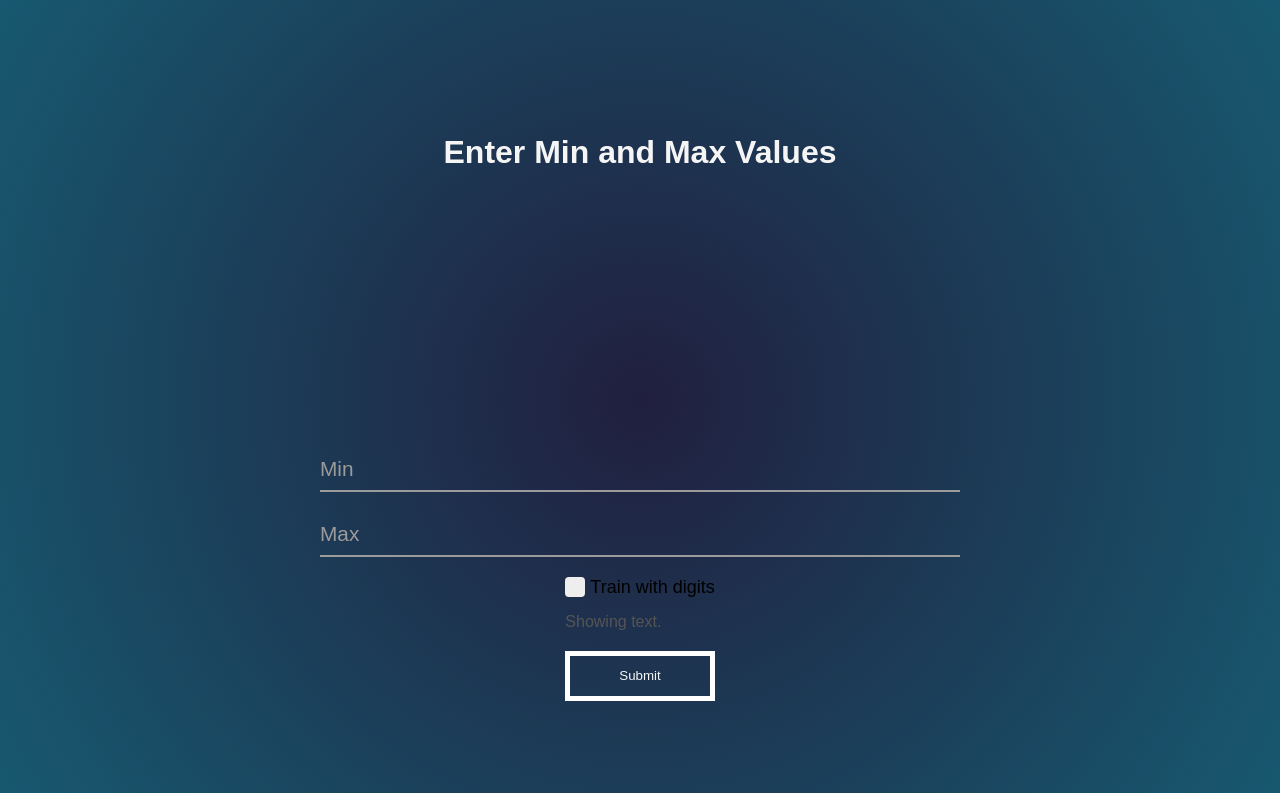
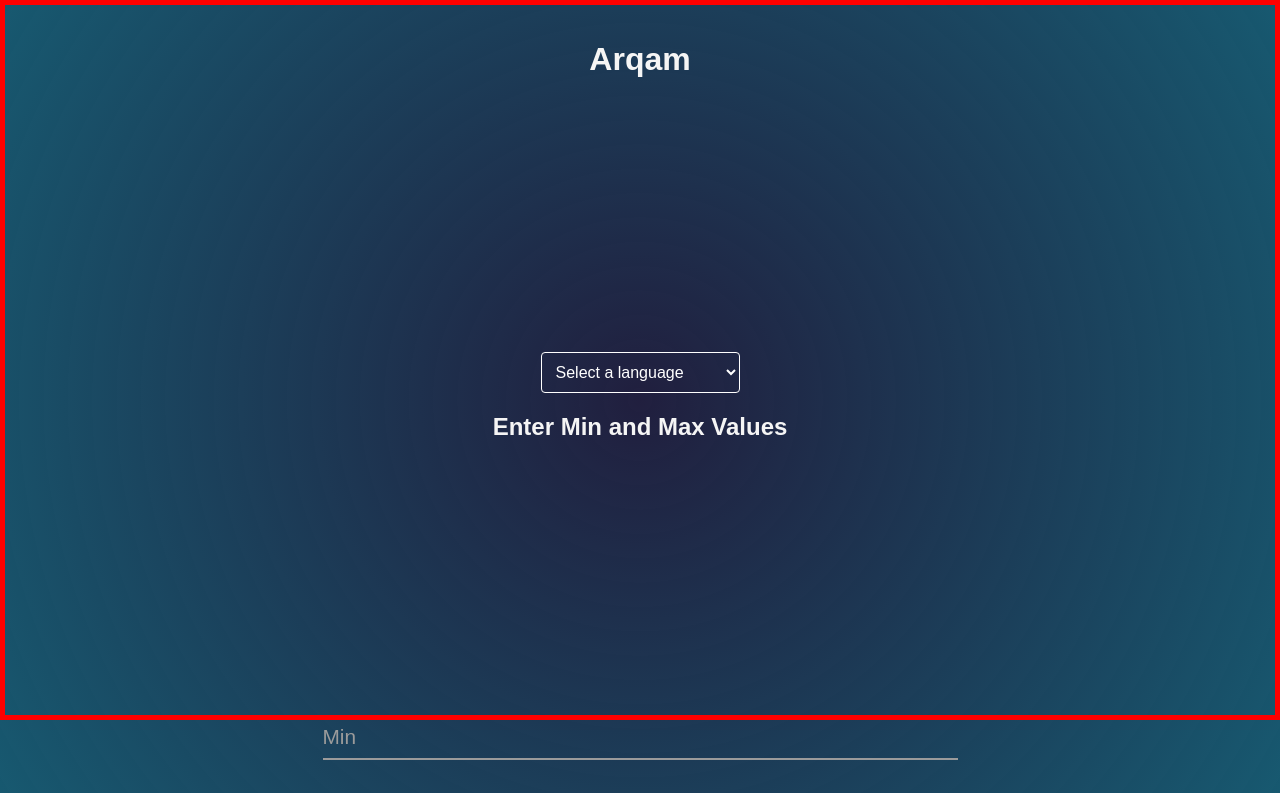
Before and after one commit to ussf88/Numbery, a React (Vite) app: page / in a window 1280 px wide. Shown: the top 793 px of the page. Built offline with nearby package versions, Linux system fonts and the light colour scheme.

Commit message:
add support for mutli language

```diff
--- a/src/InputPage.jsx
+++ b/src/InputPage.jsx
@@ -1,23 +1,28 @@
 import React from "react";
 import { useState } from "react";
 import { useNavigate } from "react-router-dom";
-import './input.css'
+import './input.css';
+import LanguageSelector from "./LanguageSelector";
 export default function InputPage() {
   const [min, setMin] = useState("");
   const [max, setMax] = useState("");
-  const [showdigits, setshowdigits] = useState(false)
+  const [showdigits, setshowdigits] = useState(false);
+  const [langId, setLangId] = useState('fr');
+  const [langcode, setLangcode] = useState('fr-FR');
   const navigate = useNavigate();
 
   const handleSubmit = (e) => {
     e.preventDefault();
-    showdigits ? navigate(`/number?min=${min}&max=${max}`) : navigate(`/text?min=${min}&max=${max}`) ;
+    showdigits ? navigate(`/number?langId=${langId}&langCode=${langcode}&min=${min}&max=${max}`) : navigate(`/text?langId=${langId}&langCode=${langcode}&min=${min}&max=${max}`) ;
   };
   const handleCheckboxChange = () => {
     setshowdigits(!showdigits);
   };
   return (
     <div className="input-container">
-      <h1>Enter Min and Max Values</h1>
+      <h1>Arqam</h1>
+      <LanguageSelector onLanguageSelect={(lang)=>{setLangId(lang.id);setLangcode(lang.code)}}/>
+      <h2>Enter Min and Max Values</h2>
       <form onSubmit={handleSubmit} className="form">
         <div className="form__group field">
           <input value={min}
--- /dev/null
+++ b/src/LanguageSelector.css
@@ -0,0 +1,27 @@
+.language-selector {
+  display: flex;
+  justify-content: center;
+  align-items: center;
+  padding: 20px;
+}
+
+.language-dropdown {
+  padding: 10px;
+  font-size: 16px;
+  border: 1px solid #fff;
+  border-radius: 4px;
+  background-color: transparent;
+  color: #fff;
+  transition: border-color 0.3s ease, box-shadow 0.3s ease;
+}
+
+.language-dropdown:focus {
+  border-color: #007bff;
+  box-shadow: 0 0 8px rgba(0, 123, 255, 0.25);
+}
+
+.language-dropdown option {
+  padding: 10px;
+  background-color: rgba(51, 51, 51, 0.8); /* Dark background with transparency for dropdown options */
+  color: #fff;
+}
--- /dev/null
+++ b/src/LanguageSelector.jsx
@@ -0,0 +1,45 @@
+import React, { useState } from 'react';
+import './LanguageSelector.css';
+
+const languages = [
+  { name: 'English', id: 'en', code: 'en-US' },
+  { name: 'Portuguese (Brazil)', id: 'pt', code: 'pt-BR' },
+  { name: 'Portuguese (Portugal)', id: 'ptPT', code: 'pt-PT' },
+  { name: 'Spanish', id: 'es', code: 'es-ES' },
+  { name: 'French', id: 'fr', code: 'fr-FR' },
+  { name: 'Esperanto', id: 'eo', code: 'eo' },
+  { name: 'Vietnamese', id: 'vi', code: 'vi-VN' },
+  { name: 'Arabic', id: 'ar', code: 'ar-SA' },
+  { name: 'Azerbaijan', id: 'az', code: 'az-AZ' },
+  { name: 'Turkish', id: 'tr', code: 'tr-TR' },
+  { name: 'English (Indian)', id: 'enIndian', code: 'en-IN' },
+  { name: 'Ukrainian', id: 'uk', code: 'uk-UA' },
+  { name: 'Indonesian', id: 'id', code: 'id-ID' },
+  { name: 'Russian', id: 'ru', code: 'ru-RU' },
+];
+
+const LanguageSelector = ({ onLanguageSelect }) => {
+  const [selectedLanguage, setSelectedLanguage] = useState('');
+
+  const handleChange = (event) => {
+    const selectedLang = event.target.value;
+    setSelectedLanguage(selectedLang);
+    const language = languages.find(lang => lang.id === selectedLang);
+    onLanguageSelect({ id: selectedLang, code: language.code });
+  };
+
+  return (
+    <div className="language-selector">
+      <select value={selectedLanguage} onChange={handleChange} className="language-dropdown">
+        <option value="" disabled>Select a language</option>
+        {languages.map((language) => (
+          <option key={language.id} value={language.id}>
+            {language.name}
+          </option>
+        ))}
+      </select>
+    </div>
+  );
+};
+
+export default LanguageSelector;
--- a/src/NumberPage.jsx
+++ b/src/NumberPage.jsx
@@ -8,6 +8,8 @@ export default function NumberPage() {
     const navigate = useNavigate();
     const min = parseInt(searchParams.get('min'));
     const max = parseInt(searchParams.get('max'));
+    const langId = searchParams.get("langId") ?? 'en';
+    const langCode = searchParams.get("langCode") ?? 'en-US';
     const [number, setNumber] = useState(null);
     const [showWritten, setShowWritten] = useState(false);
     const [count, setCount] = useState(0);
@@ -44,15 +46,15 @@ export default function NumberPage() {
             setCount(c=>c+1);
             localStorage.setItem(countKey,newCount);
             setShowWritten(true);
-            const writtenText = writtenNumber(number, { lang: 'fr' });
-            speak(writtenText);
+            const writtenText = writtenNumber(number, { lang: langId });
+            speak(writtenText,langCode);
         }
     };
     return (
         <div className="number-container">
                 <h1>{number}</h1>
 
-                <div className='number-text-container'>{showWritten && <p className='number-text'>{writtenNumber(number, { lang: 'fr' })}</p>}</div>
+                <div className='number-text-container'>{showWritten && <p className='number-text'>{writtenNumber(number, { lang: langId })}</p>}</div>
                 <button onClick={handleRevealClick}>
                     {showWritten ? 'Next' : 'Reveal'}
                 </button>
--- a/src/TextPage.jsx
+++ b/src/TextPage.jsx
@@ -8,6 +8,8 @@ export default function TextPage() {
   const navigate = useNavigate();
   const min = parseInt(searchParams.get("min"));
   const max = parseInt(searchParams.get("max"));
+  const langId = searchParams.get("langId") ?? 'en';
+  const langCode = searchParams.get("langCode") ?? 'en-US';
   const [number, setNumber] = useState(null);
   const [result, setResult] = useState('');
   const [resultClassName, setresultClassName] = useState('result')
@@ -48,7 +50,7 @@ export default function TextPage() {
             setCount(c=>c+1);
             localStorage.setItem(countKey,newCount);
         }else{
-            speak(writtenNumber(number, { lang: "fr" }));
+            speak(writtenNumber(number, { lang: langId }),langCode);
             setResult('');
            setresultClassName('result'+(result !='' && result!=null? ' wrong': ''))
         }
@@ -59,7 +61,7 @@ export default function TextPage() {
 };
 const isCorrect = ()=> parseInt(result)==number;
   useEffect(() => {
-    if (number != null) speak(writtenNumber(number, { lang: "fr" }));
+    if (number != null) speak(writtenNumber(number, { lang: langId }),langCode);
   }, [number]);
 
   return (
@@ -70,7 +72,7 @@ const isCorrect = ()=> parseInt(result)==number;
       <div className={resultClassName} id="result">{result}</div>
 
 
-      <div class="numpad">
+      <div className="numpad">
       {[1, 2, 3, 4, 5, 6, 7, 8, 9, 0].map((num) => (
                     <button
                         key={num}
--- a/src/input.css
+++ b/src/input.css
@@ -7,12 +7,13 @@
 }
 .input-container{
 
-    height: 100vh;
+    height: 90vh;
     display: flex;
     flex-direction: column;
     justify-content: center;
+    padding-top: 20%;
     align-items: center;
-
+    border: 5px solid red;
 }
 .input-container h1{
     margin-bottom: 20%;
@@ -20,6 +21,14 @@
     margin-right: 20px;
     color: whitesmoke;
     text-align: center;
+}
+.input-container h2{
+  margin-bottom: 20%;
+  margin-left: 20px;
+  margin-right: 20px;
+  color: whitesmoke;
+  text-align: center;
+
 }
 body{
 
@@ -35,12 +44,11 @@ background: radial-gradient(circle, rgba(2,0,36,0.8795167725293243) 0%, rgba(23,
     flex-direction: column;
     justify-content: space-between;
     align-items: center;
+
 }
 
 .form-div{
     margin-top: 10px;
-
-
 }
 
 
--- a/src/speak.js
+++ b/src/speak.js
@@ -1,8 +1,8 @@
 // src/utils/speak.js
-export const speak = (text) => {
+export const speak = (text,code) => {
     if ('speechSynthesis' in window) {
         const speech = new SpeechSynthesisUtterance(text);
-        speech.lang = 'fr-FR'; // Set the language to French
+        speech.lang = code ?? 'fr-FR'; // Set the language to French
         window.speechSynthesis.speak(speech);
     } else {
         alert('Sorry, your browser does not support speech synthesis.');
```
